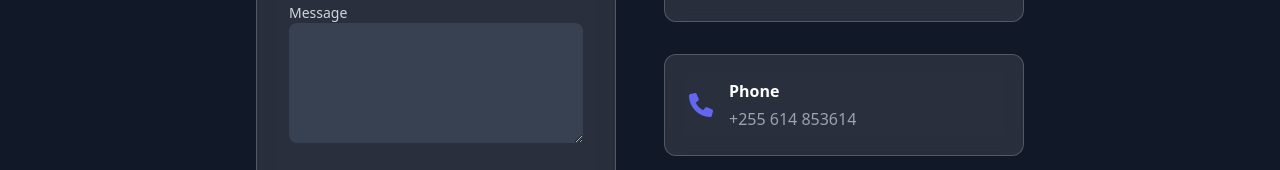
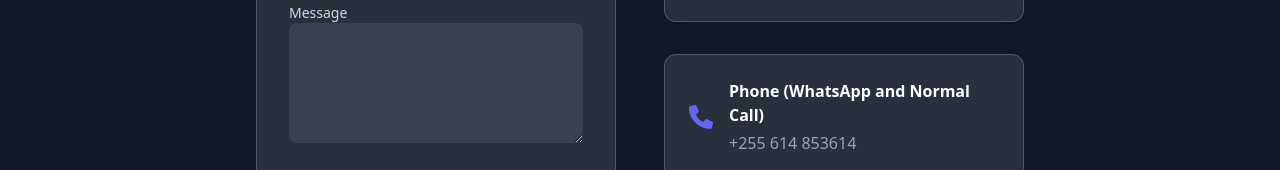
Before and after one commit to magesa133/wilsonmagesa, a plain HTML site: page index.html in a window 1280 px wide. Shown: the part 4349-4519 px from the top of the page. Drawn offline with nearby package versions, Linux system fonts and the light colour scheme.

Commit message:
Update index.html

```diff
--- a/index.html
+++ b/index.html
@@ -582,7 +582,7 @@
                                     <i class="fas fa-phone"></i>
                                 </div>
                                 <div>
-                                    <h3 class="font-bold mb-1">Phone</h3>
+                                    <h3 class="font-bold mb-1">Phone (WhatsApp and Normal Call)</h3>
                                     <p class="text-gray-400">+255 614 853614</p>
                                 </div>
                             </div>
```
